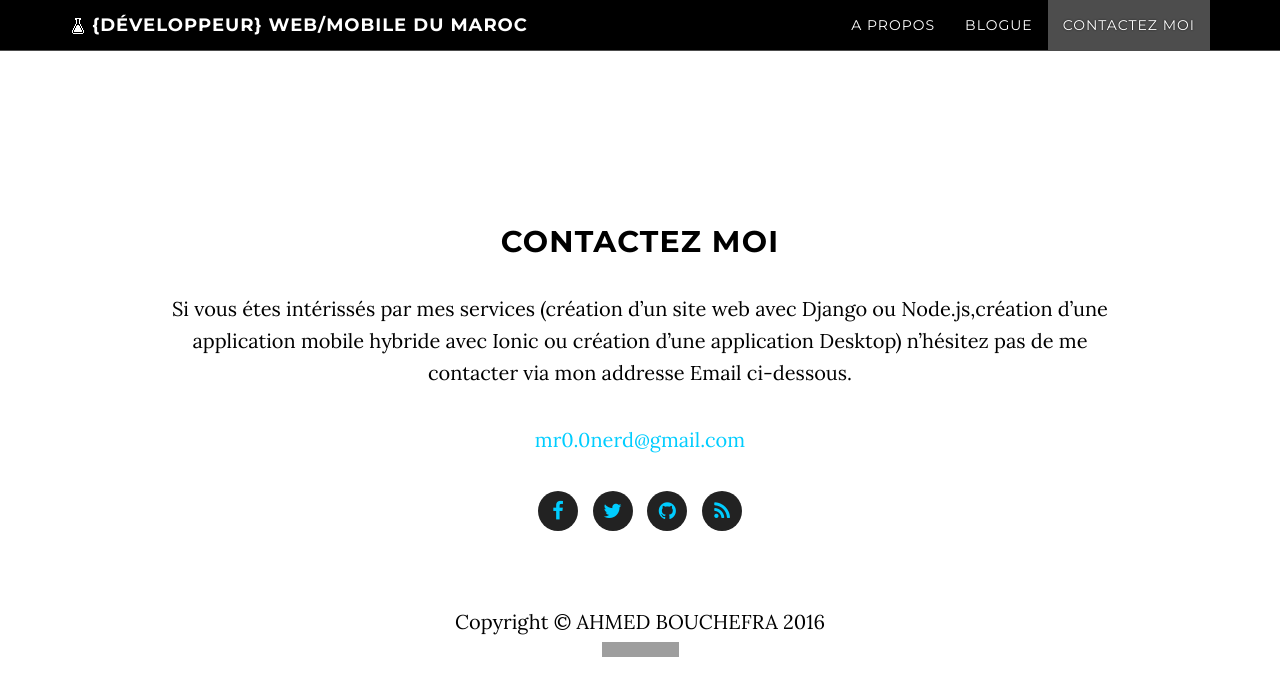
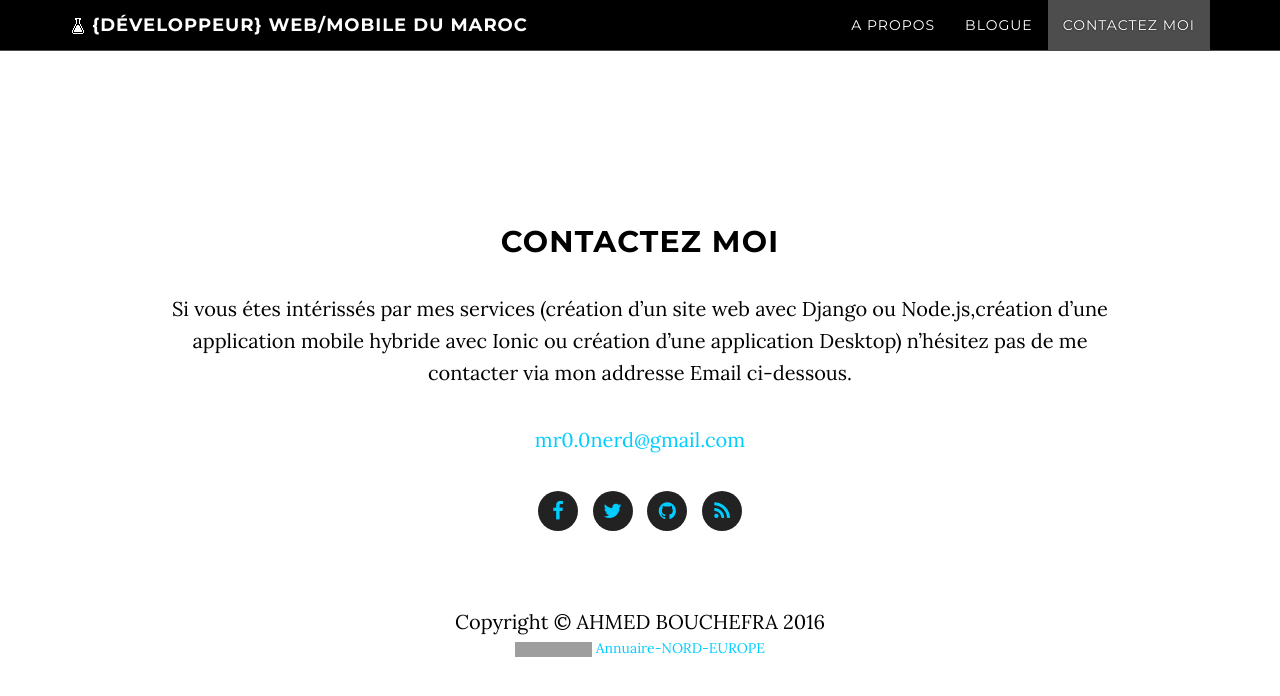
Before and after one commit to ahnerd/personal, a Jekyll site: the page built from index.html, in a window 1280 px wide and 900 px high, scrolled down 5268 px. Shown: the top 696 px of the window. Built offline with Jekyll 4.4.1, drawn with Linux system fonts in a browser that asks for light colours; nearby versions of some CDN libraries; comment, search, counter and statistics services are not loaded; grey boxes are pictures that could not be loaded.

Commit message:
european directory

```diff
--- a/_includes/footer.html
+++ b/_includes/footer.html
@@ -5,6 +5,7 @@
     <div class="container text-center">
       <p>Copyright &copy; {{ site.author }} {{ site.time | date: "%Y" }}</p>
     <A HREF=http://www.hit-parade.com/hp.asp?site=p655338 TARGET=_top><IMG SRC=http://logp.hit-parade.com/logohp1.gif?site=p655338 TITLE="Hit-Parade" WIDTH=77 HEIGHT=15 BORDER=0></A>
+    <a href="http://www.joelouvier.info/" title="European directory-Site-et-Blog-Nord-59" target="_blank">Annuaire-NORD-EUROPE</a>
     </div>
 
 </footer>
```
